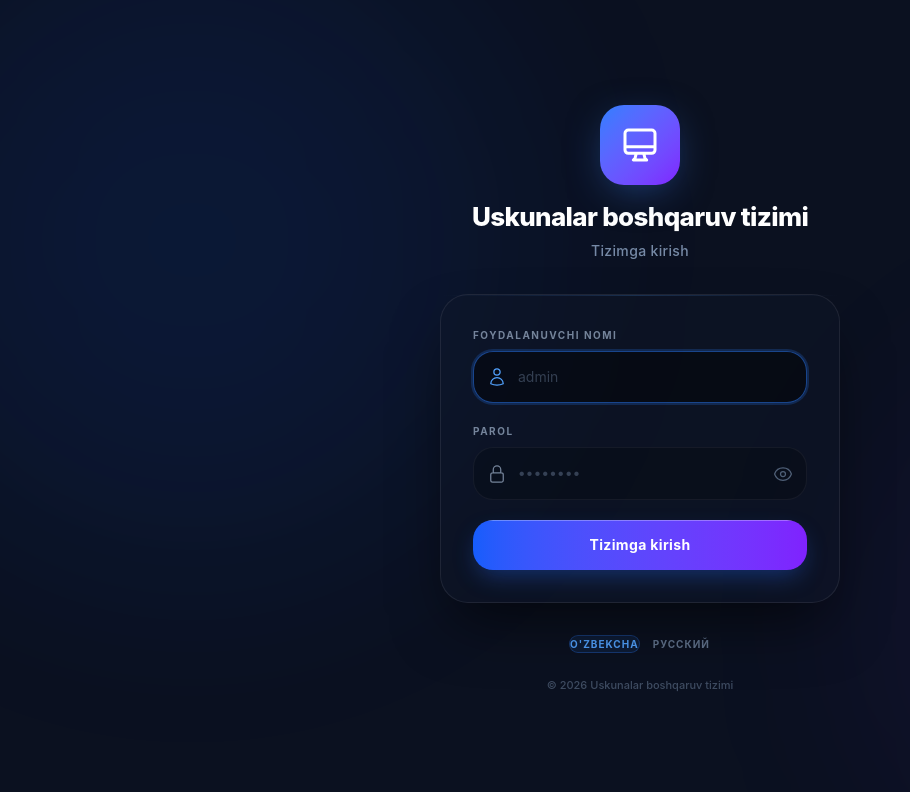
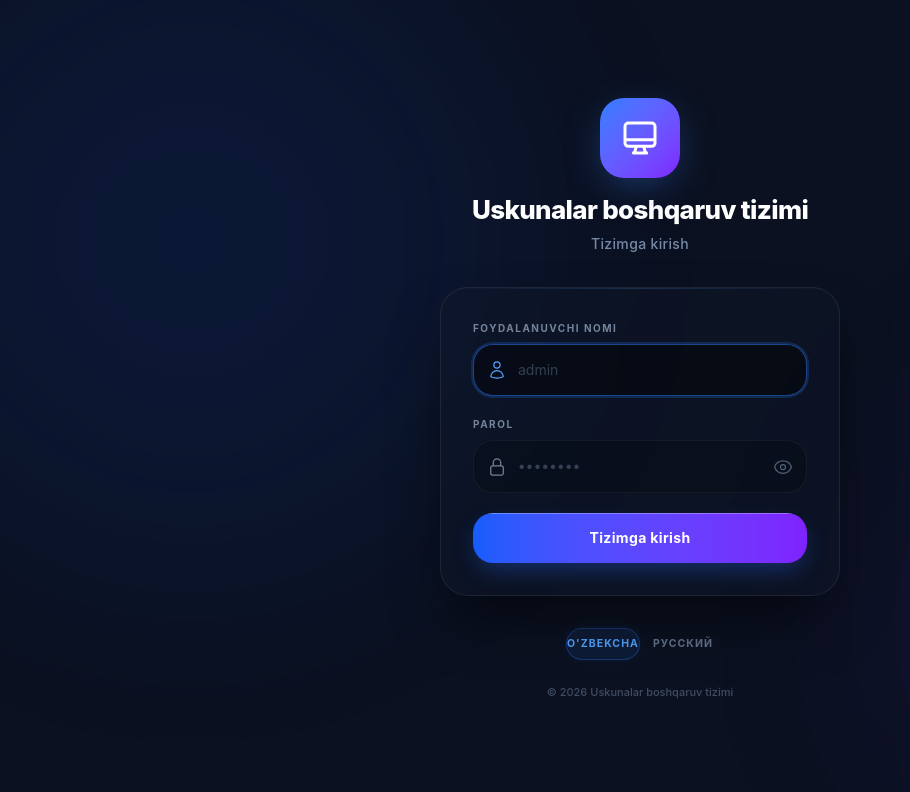
Before and after one commit to Jasurbek414/korxona, a React (Vite) app in the folder frontend/: page /login in a window 1280 px wide. Shown: the top 792 px of the page, without its empty margins (0-910 px from the left). Built offline with nearby package versions, Linux system fonts and the light colour scheme.

Commit message:
Web: Fixed vertical text alignment inside language switcher buttons.

```diff
--- a/frontend/src/pages/auth/LoginPage.jsx
+++ b/frontend/src/pages/auth/LoginPage.jsx
@@ -139,9 +139,9 @@ export default function LoginPage() {
               <button
                 key={lang}
                 onClick={() => changeLanguage(lang)}
-                className={`px-3 py-1.5 rounded-lg text-[10px] font-bold tracking-[0.1em] uppercase transition-all duration-300 border cursor-pointer ${
+                className={`flex items-center justify-center px-4 h-8 rounded-full text-[10.5px] font-bold tracking-[0.1em] uppercase transition-all duration-300 border cursor-pointer ${
                   i18n.language === lang
-                    ? 'bg-blue-500/10 text-blue-400 border-blue-500/30'
+                    ? 'bg-blue-500/10 text-blue-400 border-blue-500/30 shadow-[0_0_10px_rgba(59,130,246,0.1)]'
                     : 'text-slate-500 border-transparent hover:text-slate-300 hover:bg-white/[0.03]'
                 }`}
               >
```
